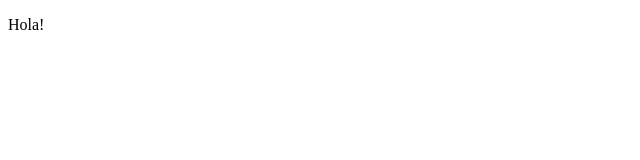
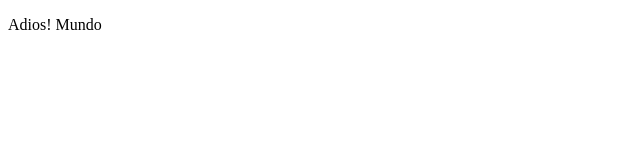
Before and after one commit to Neotrix64/devOps-Pruebas, a plain HTML site: page index.html in a window 1280 px wide. Shown: the full height of the page, 0-640 px from the left. Drawn offline with Linux system fonts and the light colour scheme.

Commit message:
Se agrego un parrafo legible

```diff
--- a/index.html
+++ b/index.html
@@ -6,6 +6,6 @@
     <title>Document</title>
 </head>
 <body>
-    <p>Hola! </p>
+    <p>Adios! Mundo</p>
 </body>
 </html>
```
